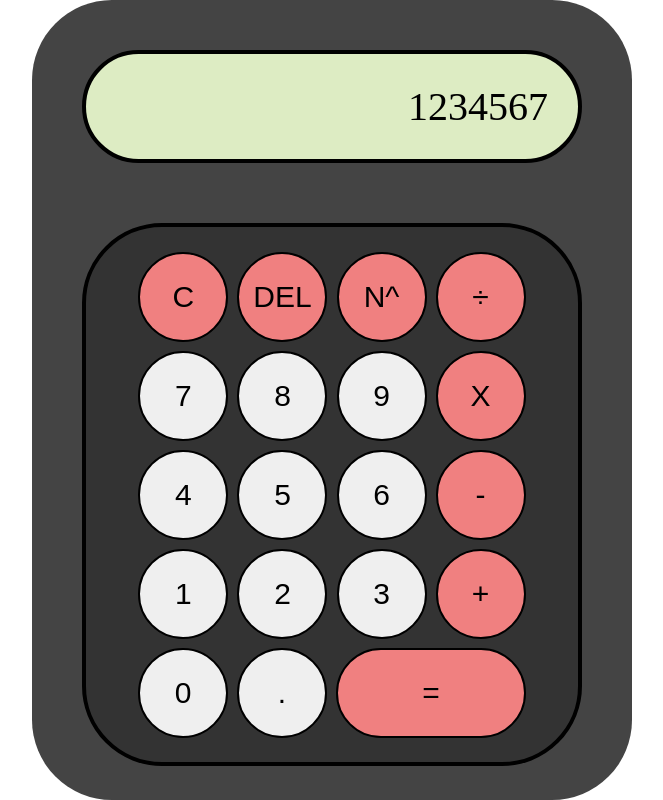
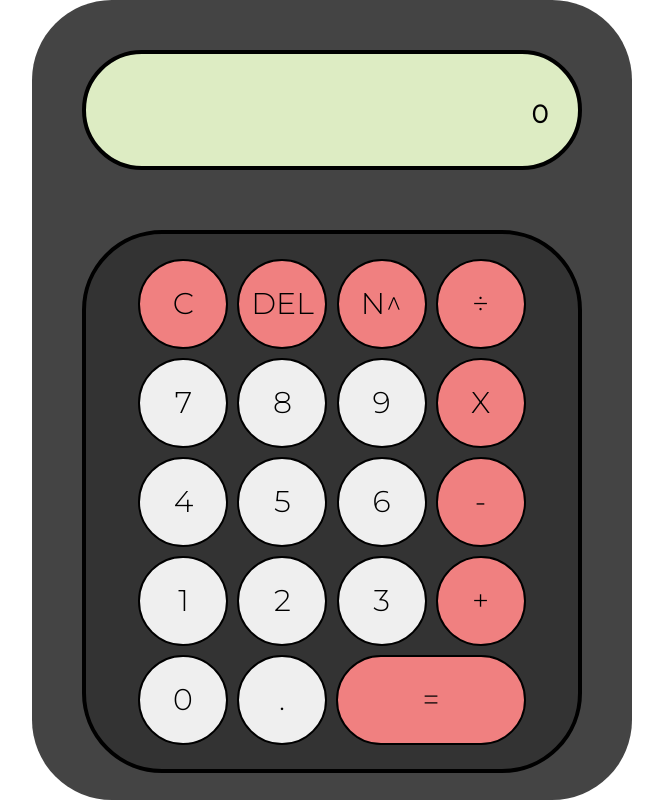
Before and after one commit to RingK27/calculator, a plain HTML site: page index.html in a window 1280 px wide. Shown: the whole page, without its empty margins (308-971 px from the left). Drawn offline with Linux system fonts and the light colour scheme.

Commit message:
Html fix and JS additions

```diff
--- a/index.html
+++ b/index.html
@@ -4,48 +4,48 @@
     <meta charset="UTF-8">
     <meta http-equiv="X-UA-Compatible" content="IE=edge">
     <meta name="viewport" content="width=device-width, initial-scale=1.0">
+    <link rel="preconnect" href="https://fonts.googleapis.com">
+    <link rel="preconnect" href="https://fonts.gstatic.com" crossorigin>
+    <link href="https://fonts.googleapis.com/css2?family=Montserrat:wght@300&display=swap" rel="stylesheet">
     <title>Calculator</title>
     <link rel="stylesheet" href="styles.css">
 </head>
 <body>
     <div class="container">
-
         <div class="calculator">
-            <div class="display"><p id="display-numbers">1234567</p></div>
+            <div class="display"><p id="display-numbers">0</p></div>
             <div class="key-container">
                 <div class="key-row">
-                    <button class="button operator">C</button>
-                    <button class="button operator">DEL</button>
-                    <button class="button operator">N^</button>
-                    <button class="button operator">÷</button>
+                    <button class="button func" id ="C">C</button>
+                    <button class="button func" id ="DEL">DEL</button>
+                    <button class="button operator" id ="^">N^</button>
+                    <button class="button operator" id ="÷">÷</button>
                 </div>
                 <div class="key-row">
-                    <button class="button number">7</button>
-                    <button class="button number">8</button>
-                    <button class="button number">9</button>
-                    <button class="button operator">X</button>
+                    <button class="button number" id ="7">7</button>
+                    <button class="button number" id ="8">8</button>
+                    <button class="button number" id ="9">9</button>
+                    <button class="button operator" id ="X">X</button>
                 </div>
                 <div class="key-row">
-                    <button class="button number">4</button>
-                    <button class="button number">5</button>
-                    <button class="button number">6</button>
-                    <button class="button operator">-</button>
+                    <button class="button number" id ="4">4</button>
+                    <button class="button number" id ="5">5</button>
+                    <button class="button number" id ="6">6</button>
+                    <button class="button operator" id ="-">-</button>
                 </div>
                 <div class="key-row">
-                    <button class="button number">1</button>
-                    <button class="button number">2</button>
-                    <button class="button number">3</button>
-                    <button class="button operator">+</button>
+                    <button class="button number" id ="1">1</button>
+                    <button class="button number" id ="2">2</button>
+                    <button class="button number" id ="3">3</button>
+                    <button class="button operator" id ="+">+</button>
                 </div>
                 <div class="key-row">
-                    <button class="button number">0</button>
-                    <button class="button number">.</button>
-                    <button class="button" id="equals">=</button>
-
+                    <button class="button number" id ="0">0</button>
+                    <button class="button number" id =".">.</button>
+                    <button class="button" id="equals" id ="=">=</button>
                 </div>
             </div>
         </div>
-
     </div>
     <script src="scripts.js"></script>
 </body>
--- a/scripts.js
+++ b/scripts.js
@@ -1,5 +1,3 @@
-let operand = null;
-
 function add(a, b){
     return a + b;
 }
@@ -36,8 +34,41 @@ function operate(a, b, operand) {
     console.log(result.toFixed(2));
 }
 
-operate(4, 6.5, "add");
-operate(4, 6.5, "subtract");
-operate(4, 6.5, "multiply");
-operate(4, 6.5, "divide");
-operate(2, 4, "elevate");
+function updateOperationString() {
+    operationString += this.id;
+    displayNumbers.innerHTML = operationString;
+}
+
+function clear() {
+    operationString = "0";
+    displayNumbers.innerHTML = operationString;
+    operationString = "";
+}
+
+function del() {
+    if (operationString.length > 1) {
+        operationString = operationString.substring(0, operationString.length -1);
+        displayNumbers.innerHTML = operationString;
+    } else if (operationString.length == 1) {
+        operationString = "0";
+        displayNumbers.innerHTML = operationString;
+        operationString = "";
+    } else {
+        return;
+    }
+}
+
+let operand = null;
+let operationString = "";
+let numButtons = document.querySelectorAll(".number");
+let opeButtons = document.querySelectorAll(".operator");
+let displayNumbers = document.getElementById("display-numbers");
+let clearBtn = document.getElementById("C");
+let delBtn = document.getElementById("DEL");
+
+clearBtn.addEventListener("click", clear);
+delBtn.addEventListener("click", del);
+
+for (let i = 0; i < numButtons.length; i++) {
+    numButtons[i].addEventListener("click", updateOperationString);
+}
--- a/styles.css
+++ b/styles.css
@@ -2,6 +2,7 @@
     margin: 0;
     padding: 0;
     box-sizing: border-box;
+    font-family: 'Montserrat', sans-serif;
 }
 .container {
     display: flex;
@@ -26,10 +27,11 @@
             border-radius: 80px;
         }
             #display-numbers {
-                font-size: 40px;
+                font-size: 25px;
+                font-weight: bold;
                 text-align: right;
                 padding-right: 30px;;
-                line-height: 105px;
+                line-height: 120px;
             }
         .key-container {
             display: flex;
@@ -58,10 +60,10 @@
                     border-radius: 80px;
                     font-size: 30px;
                 }
-                    .operator, #equals{
+                    .operator, .func, #equals{
                         background-color: lightcoral;
                     }
-                    .number:hover, .operator:hover {
+                    .number:hover, .operator:hover, .func:hover {
                         border: 2px solid white;
                         transform: rotate(360deg);
                         transition: 200ms;
```
